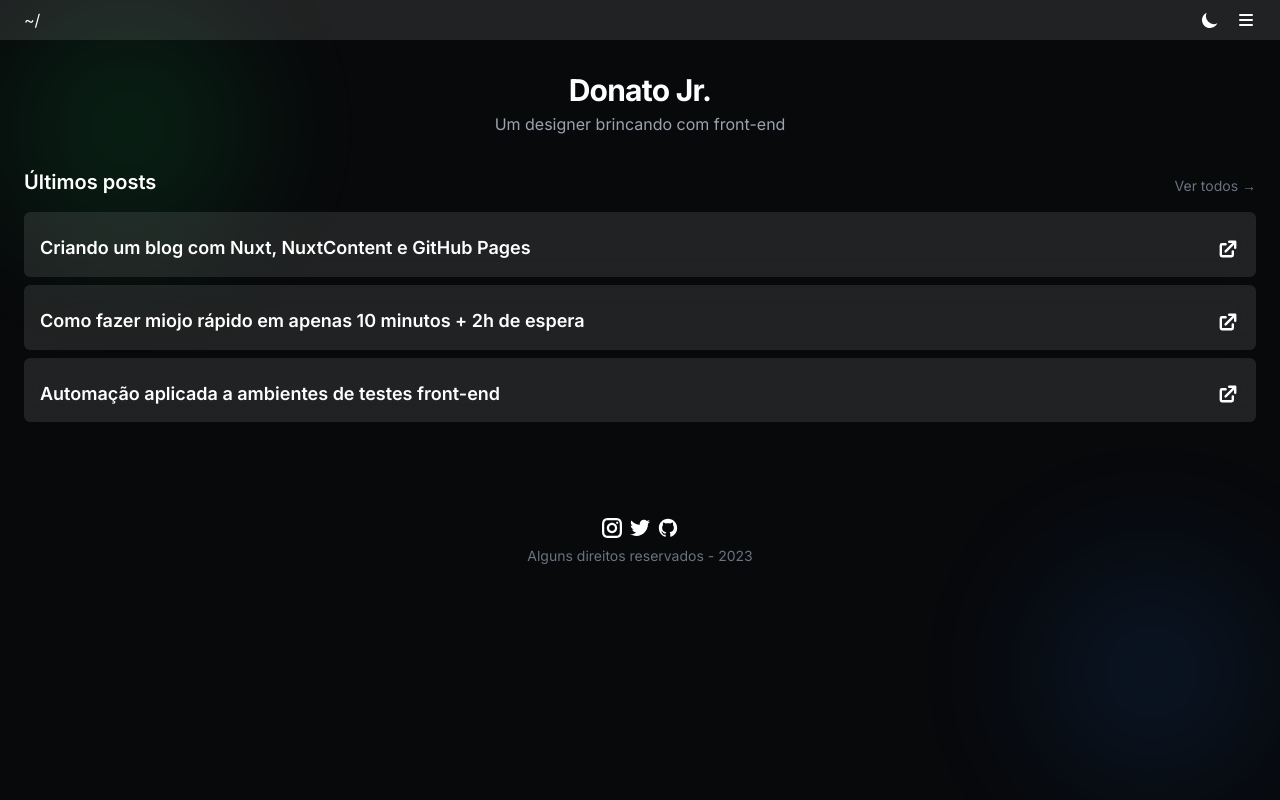
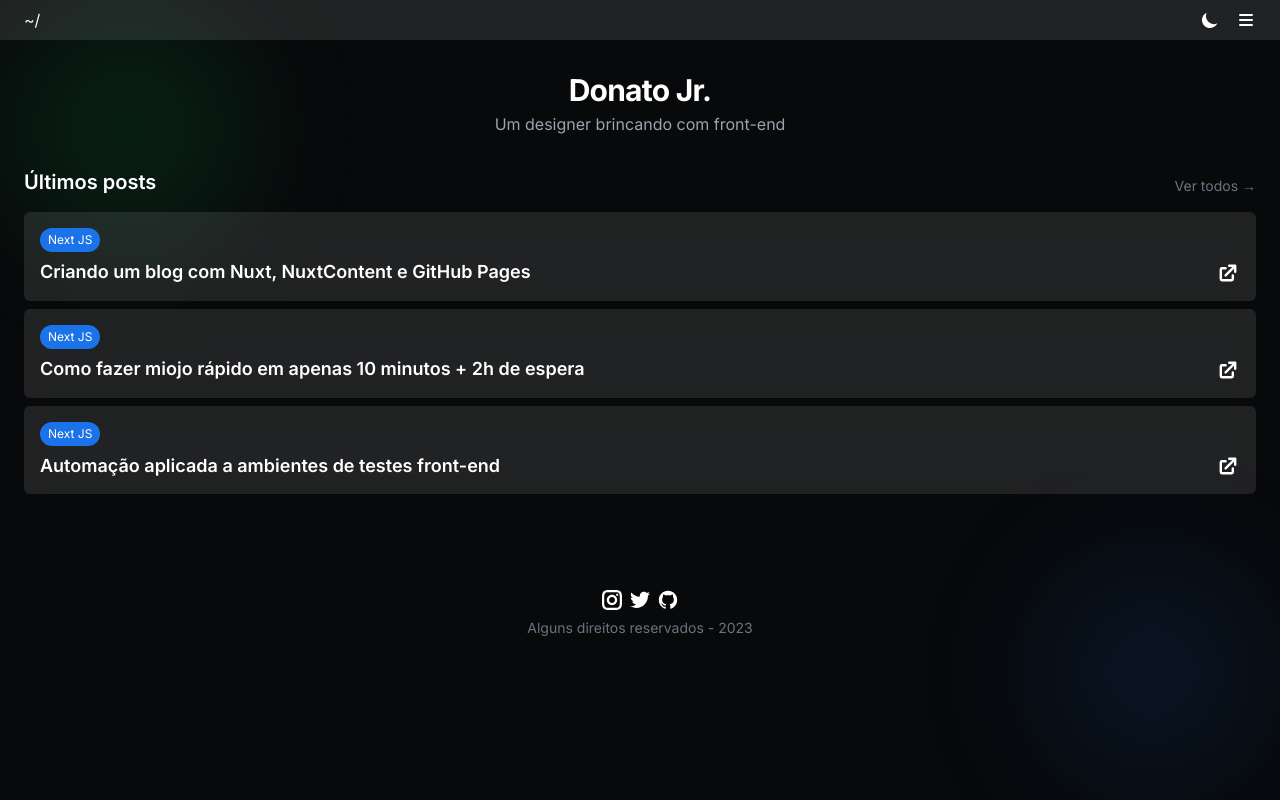
Before and after one commit to odonatojunior/odonatojunior.dev, a Next.js app: page / in a window 1280 px wide. Built offline with nearby package versions, Linux system fonts and the light colour scheme.

Commit message:
Revert "feat(Card): create card component"
This reverts commit fa2387934ba21e8a4f64af871d0ba23a8a9f0df8.

```diff
--- a/src/components/Card.tsx
+++ b/src/components/Card.tsx
@@ -4,22 +4,16 @@ import { HiExternalLink } from 'react-icons/hi'
 
 type CardProps = {
   title: string
-  slug: string
-  tags?: string[]
 }
 
-export default function Card({ title, tags, slug }: CardProps) {
+export default function Card({ title }: CardProps) {
   return (
     <Link
-      href={slug || '#'}
-      className='z-20 flex items-end justify-between gap-2 rounded-md bg-white/10 p-4 backdrop-blur-md transition hover:scale-105 hover:bg-white/25 active:bg-white/20'
+      href='#'
+      className='relative flex items-end justify-between gap-2 rounded-md bg-white/10 p-4 backdrop-blur-md transition hover:scale-105 hover:bg-white/25 hover:shadow-md hover:shadow-white/5 active:bg-white/20'
     >
       <div className='flex flex-col items-start gap-2 '>
-        <div className='flex flex-wrap gap-1'>
-          {tags?.map((tag) => (
-            <Tag key={tag} name={tag} />
-          ))}
-        </div>
+        <Tag name='Next JS' />
         <h1 className='text-lg font-semibold leading-snug text-white'>
           {title}
         </h1>
```
